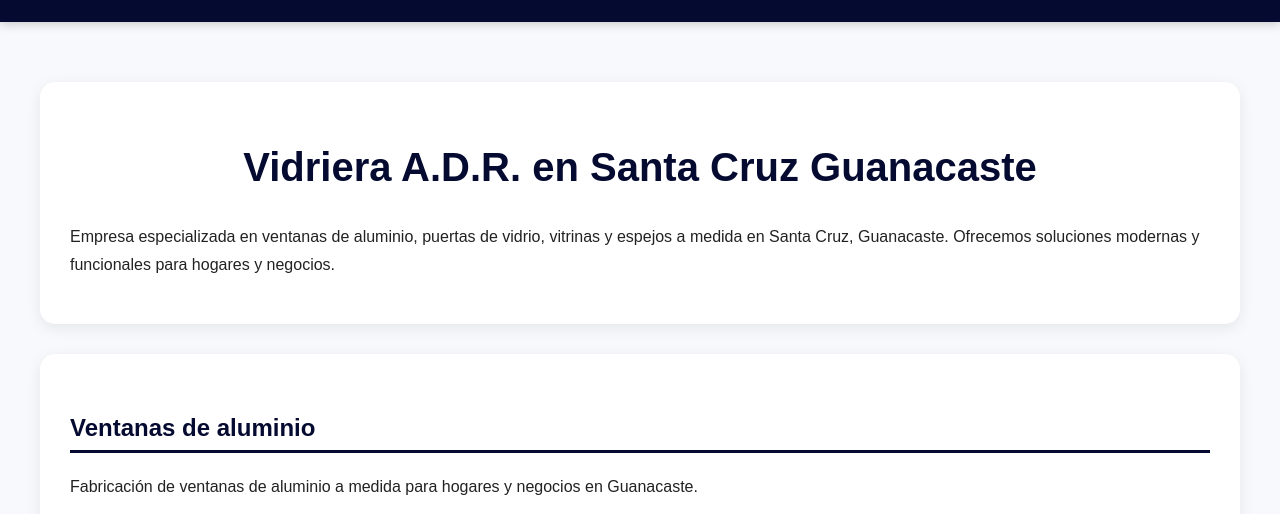
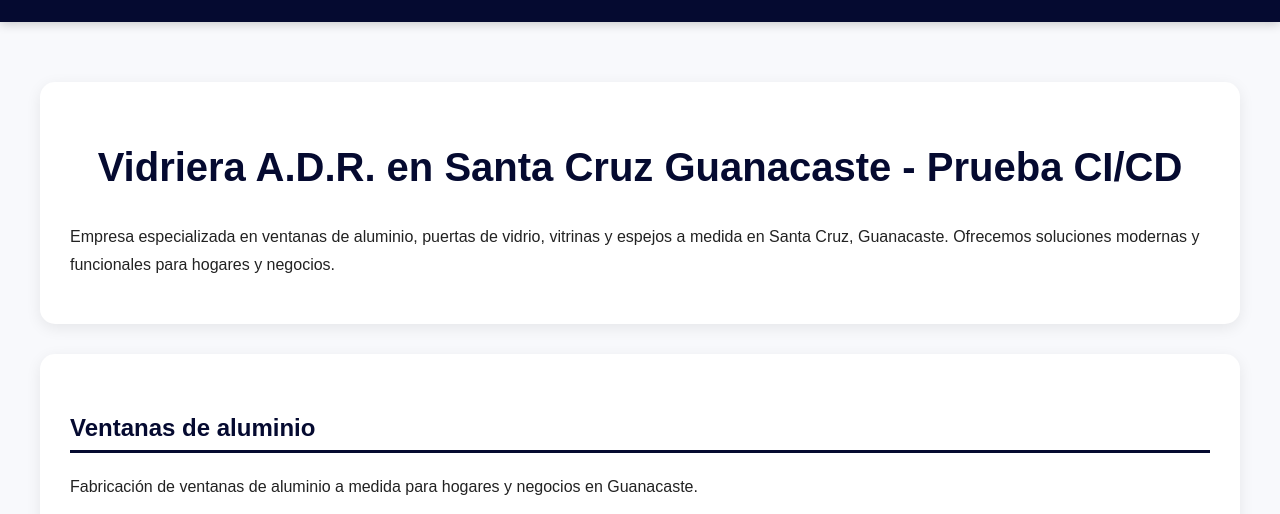
Before and after one commit to kvvillalta/KatheV, a website: page index.html in a window 1280 px wide. Shown: the part 260-774 px from the top of the page. Drawn offline with Linux system fonts and the light colour scheme.

Commit message:
fix: actualizacion de encabezado y estilos en vivo

```diff
--- a/index.html
+++ b/index.html
@@ -124,7 +124,7 @@
         <main>
 
             <section id="inicio">
-                <h1>Vidriera A.D.R. en Santa Cruz Guanacaste</h1>
+                <h1>Vidriera A.D.R. en Santa Cruz Guanacaste - Prueba CI/CD</h1>
 
                 <p>
                     Empresa especializada en ventanas de aluminio, puertas de
```
